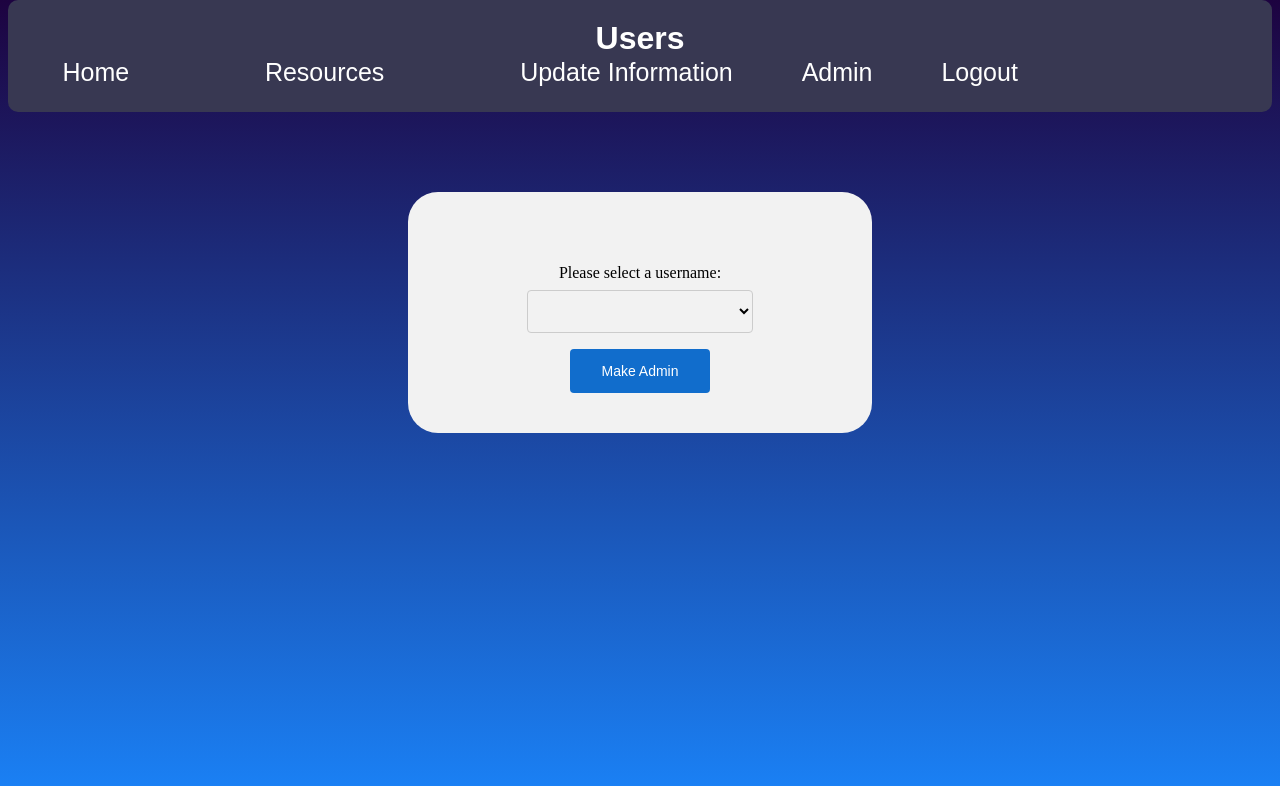
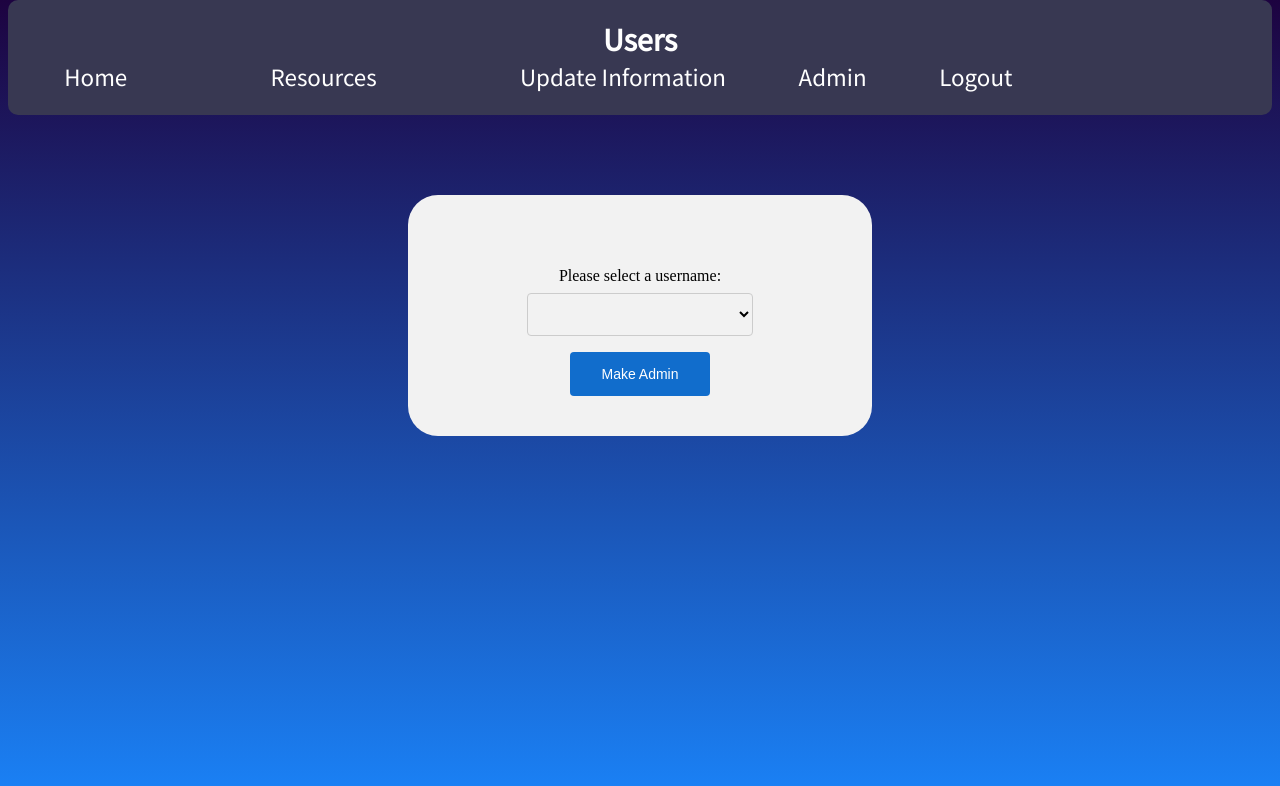
Before and after one commit to COZMIKDX/Group-5-Capstone, a Flask app: page /users in a window 1280 px wide. Shown: the top 786 px of the page. Run offline with Flask 2, Linux system fonts and the light colour scheme; the visitor is signed in with stand-in values (Sample User, id 1); data comes from the database, SQL or seed files in the repository; lists and menus that the app fills with data are empty.

Commit message:
Some pages didn't have the google fonts in place.

```diff
--- a/Condorm Website Design/templates/users.html
+++ b/Condorm Website Design/templates/users.html
@@ -3,6 +3,8 @@
 <head>
     <link rel="stylesheet" href="{{ url_for('static', filename='css/common.css') }}">
     <link rel="stylesheet" href="{{ url_for('static', filename='css/forms.css') }}">
+    <link rel="preconnect" href="https://fonts.gstatic.com">
+    <link href="https://fonts.googleapis.com/css2?family=Source+Sans+Pro:wght@200;300;400&display=swap" rel="stylesheet">
 </head>
 <body>
     <div class="container">
```
